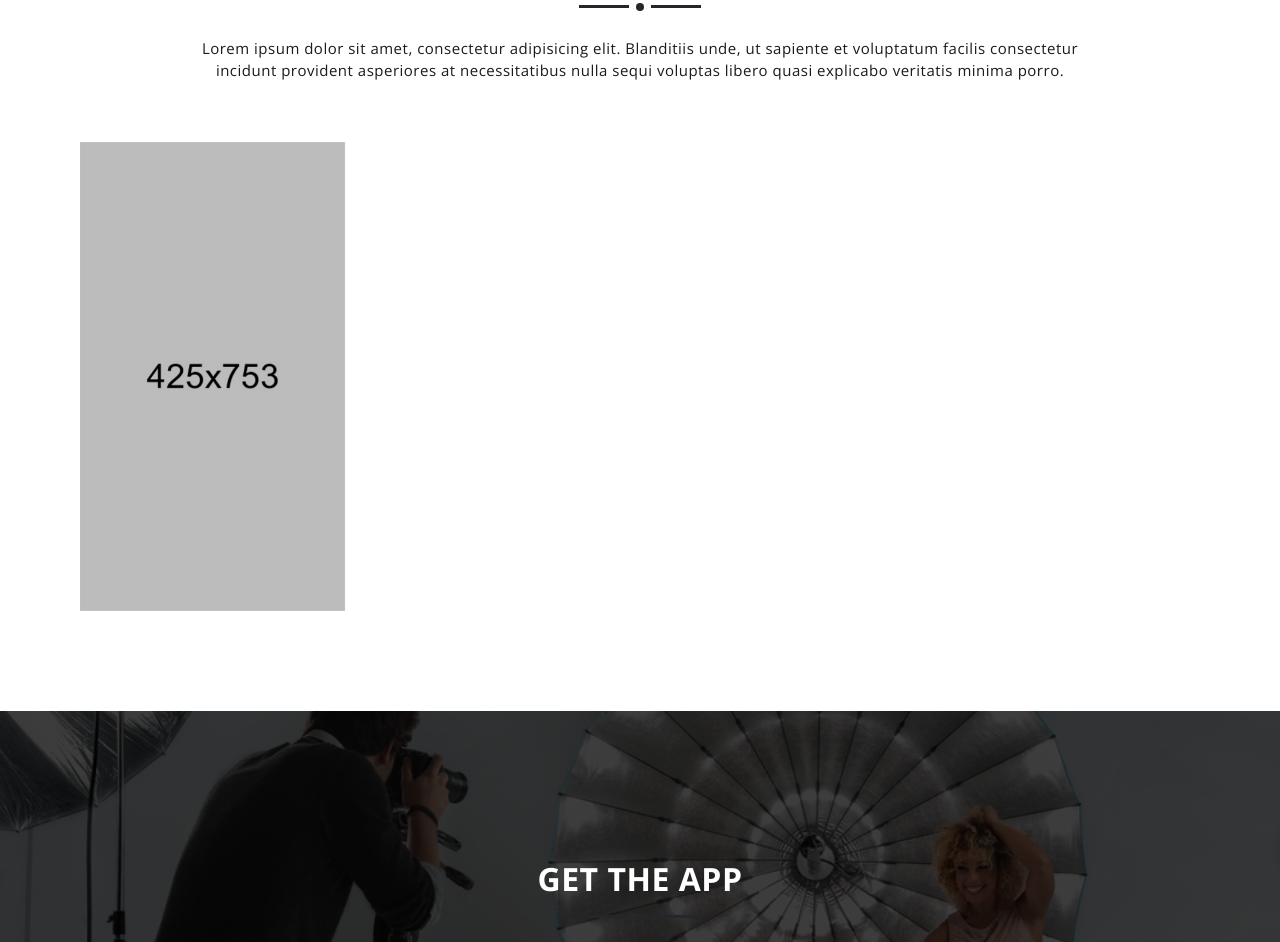
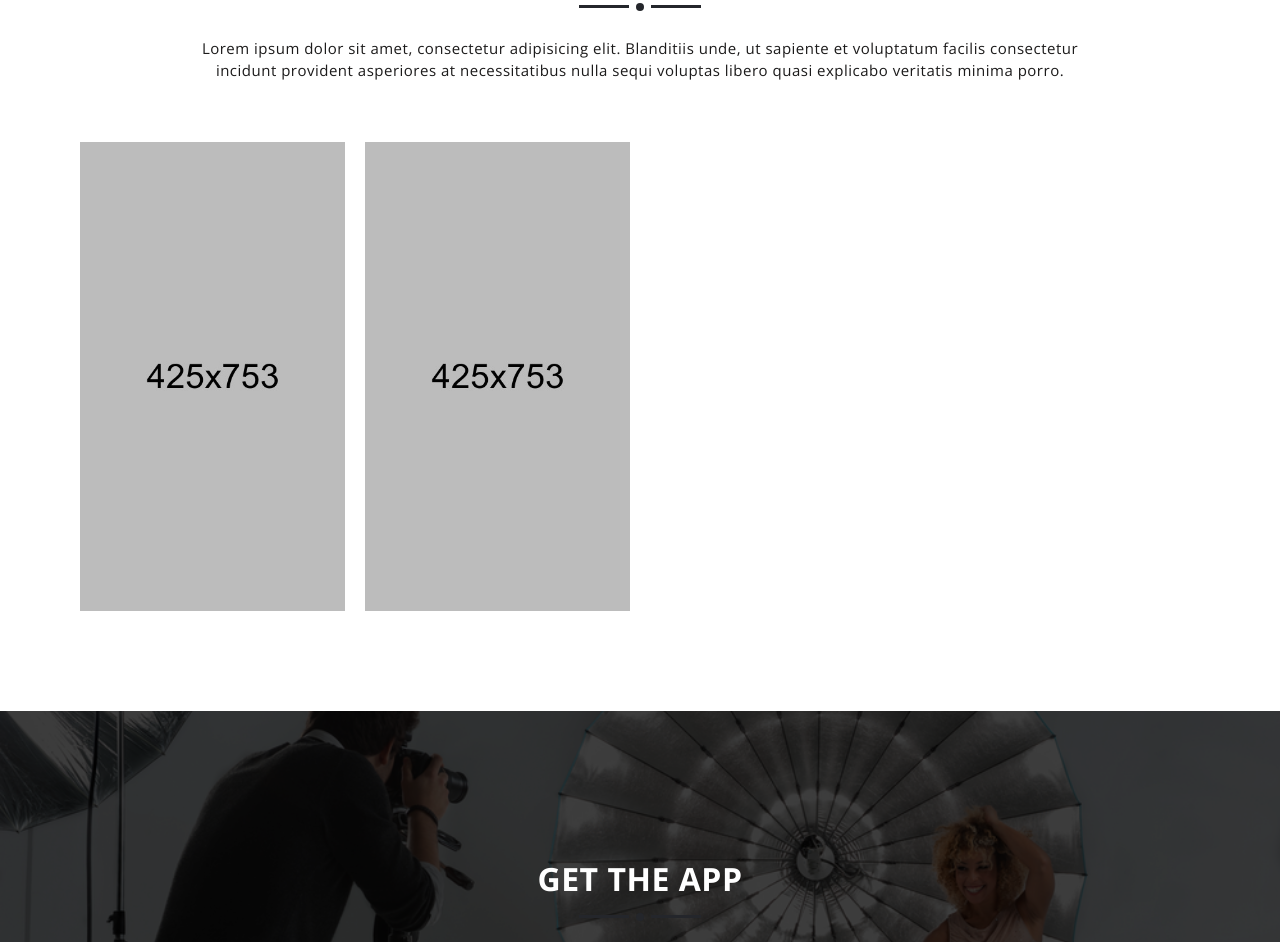
Before and after one commit to uludagemre/my-website, a website: page public/index.html in a window 1280 px wide. Shown: the part 2554-3496 px from the top of the page. Drawn offline with nearby package versions, Linux system fonts and the light colour scheme.

Commit message:
two screenshots will be in the game

```diff
--- a/public/index.html
+++ b/public/index.html
@@ -252,10 +252,11 @@
 										<img src="assets/images/screenshot/01.jpg" alt="App screenshot img">
 									</div>
 
-									<!-- <div class="mu-single-screeshot">
+									 <div class="mu-single-screeshot">
 										<img src="assets/images/screenshot/02.jpg" alt="App screenshot img">
 									</div>
 
+                  <!--
 									<div class="mu-single-screeshot">
 										<img src="assets/images/screenshot/03.jpg" alt="App screenshot img">
 									</div>
```
